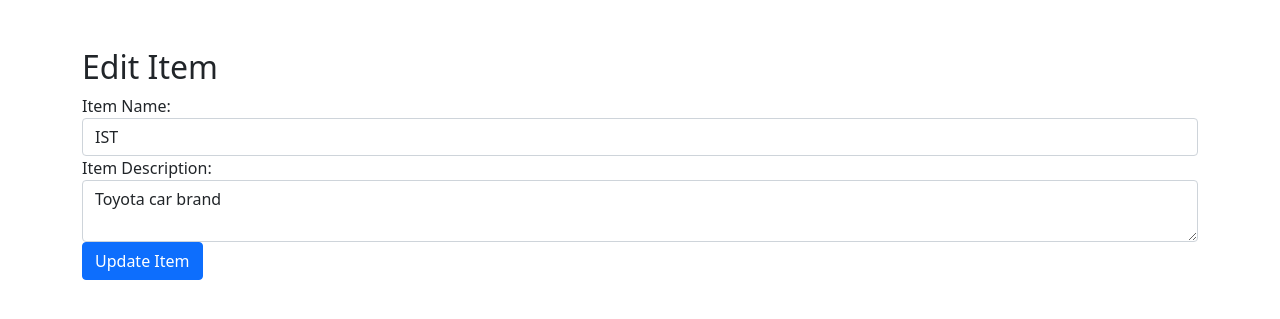
After one commit to Eliatosha/demoApp, a PHP site: page /pages/edit_item.php?id=1 in a window 1280 px wide. The commit adds this page. Shown: the top 319 px of the page. Run offline with PHP 8.4, Linux system fonts and the light colour scheme; data comes from the database, SQL or seed files in the repository.

Commit message:
Add files via upload

```diff
--- /dev/null
+++ b/pages/edit_item.php
@@ -0,0 +1,40 @@
+<?php
+    include('../db/conn.php');
+
+    // Get the item ID from the GET parameter
+    $id = $_GET['id'];
+
+    // Retrieve the item data from the database
+    $sql = "SELECT * FROM items WHERE id = $id";
+    $result = mysqli_query($conn, $sql);
+    $data = mysqli_fetch_object($result);
+
+    // Display the item data in a form for editing
+?>
+<!DOCTYPE html>
+<html lang="en">
+<head>
+    <meta charset="UTF-8">
+    <meta name="viewport" content="width=device-width, initial-scale=1.0">
+    <title>Edit Item</title>
+    <link href="../css/boostrap.css" rel="stylesheet">
+</head>
+<body>
+
+    <div class="container my-5">
+        <h2>Edit Item</h2>
+        <form action="update_item.php" method="post">
+            <input type="hidden" name="id" value="<?php echo $id; ?>">
+            <div class="form-group">
+                <label for="item_name">Item Name:</label>
+                <input type="text" class="form-control" id="item_name" name="item_name" value="<?php echo $data->item_name; ?>">
+            </div>
+            <div class="form-group">
+                <label for="item_desc">Item Description:</label>
+                <textarea class="form-control" id="item_desc" name="item_desc"><?php echo $data->item_desc; ?></textarea>
+            </div>
+            <button type="submit" class="btn btn-primary">Update Item</button>
+        </form>
+    </div>
+</body>
+</html>
--- a/pages/item_list.php
+++ b/pages/item_list.php
@@ -27,6 +27,7 @@
                 <th scope="col">Item Name</th>
                 <th scope="col">Item Description</th>
                 <th scope="col">Created At</th>
+                <th scope="col">Action</th>
                 </tr>
             </thead>
             <tbody>
@@ -41,6 +42,10 @@
                                 <td>$data->item_name</td>
                                 <td>$data->item_desc</td>
                                 <td>$data->created_at</td>
+                                <td>
+                                    <a href='edit_item.php?id=$data->id' class='btn btn-primary btn-sm'>Edit</a>
+                                    <a href='delete_item.php?id=$data->id' class='btn btn-danger btn-sm'>Delete</a>
+                                </td>
                             </tr>";
                     }
                 }
--- a/pages/save_item.php
+++ b/pages/save_item.php
@@ -35,6 +35,7 @@
             </div>
             <div class="col-12">
                 <button type="submit" name="submit" class="btn btn-success">Save</button>
+                <a href="item_list.php"><button type="submit" name="submit" class="btn btn-success">View Items</button></a>
             </div>
         </form>
     </div>
```
Also changed, not shown: pages/delete_item.php (added, +14 -0 lines), pages/update_item.php (added, +16 -0 lines).
